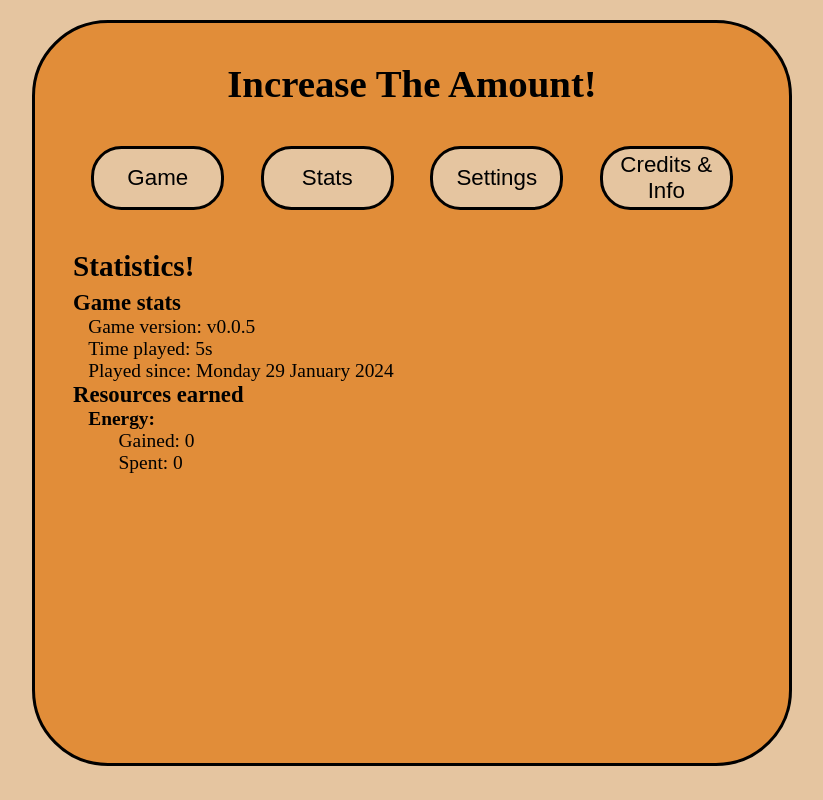
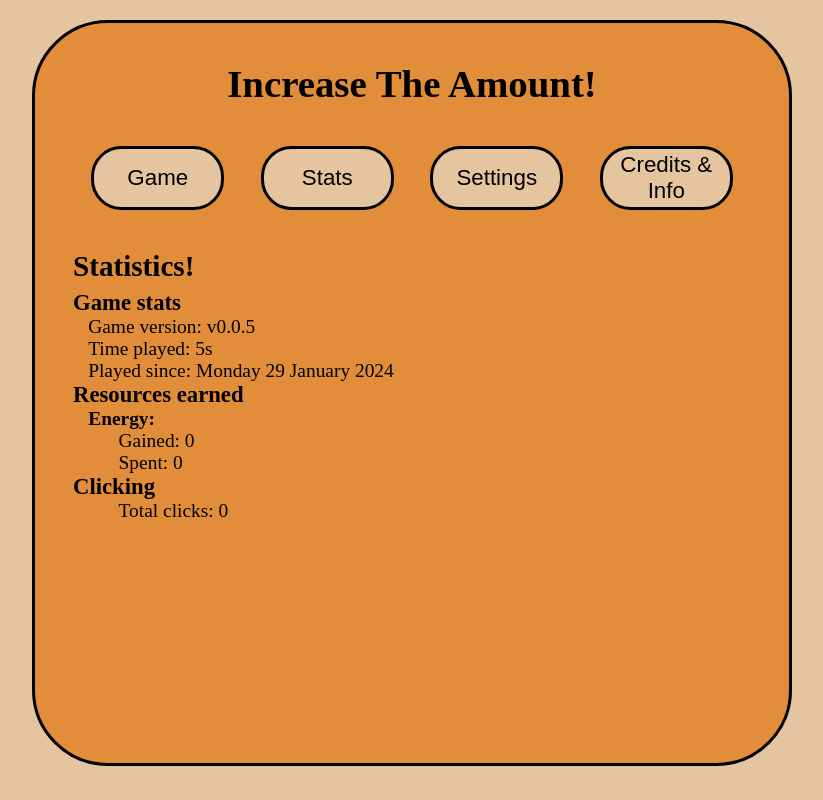
Before and after one commit to steve2116/ita, a Vue app: page / in a window 1280 px wide. Both pictures are taken after a click on the button "Stats". Shown: the whole page, without its empty margins (228-1051 px from the left). Built offline with nearby package versions, Linux system fonts and the light colour scheme.

Commit message:
More shop items added. Game flow checked and balanced up to 'exist-1'

```diff
--- a/src/components/Game.vue
+++ b/src/components/Game.vue
@@ -64,8 +64,17 @@
       />
 
       <template v-else-if="tab === 'credits-info'"
-        ><p>Me ( github.com/steve2116 )</p></template
-      >
+        ><p>The game takes 35 minutes to fully complete.</p>
+        <br />
+        <p>
+          Updates will not be frequent but will be coming. Any ideas are
+          welcome!
+        </p>
+        <br />
+        <p>My first attempt at making a game. I hope you enjoy it!</p>
+        <br />
+        <p>Me is: (Discord, Github as steve2116)</p>
+      </template>
       <template v-else
         >How... nevermind, please report a bug. Somehow you made it onto tab [
         {{ tab }} ]</template
@@ -474,90 +483,71 @@ export default {
     cheatEnergy() {
       const { resources } = this.gameData;
       const add =
-        resources.energy > 0 ? resources.energy : 20 - resources.energy;
+        resources.energy > 19 ? resources.energy : 20 - resources.energy;
       resources.energy += add;
       this.gameStats.resources.energy.gained.clicks += add;
       this.gameStats.clicks++;
     },
     cheatTick(tick) {
       const { skills, resources } = this.gameData;
+      const stats = this.gameStats.resources;
       switch (tick) {
         case "air": {
+          const flora = this.tick.onTickFuncs.flora;
+          const rodent = this.tick.onTickFuncs.rodent;
+          const tickRate = this.tick.tickRate;
+          if (flora) {
+            function flor() {
+              if (flora.progress < 120000) flora.progress += 2000;
+              else setTimeout(flor, tickRate);
+            }
+            flor();
+          }
+          if (rodent) {
+            function roden() {
+              if (rodent.progress < 600000) rodent.progress += 2000;
+              else setTimeout(roden, tickRate);
+            }
+            roden();
+          }
           airTick(this.getInfo).func({
             energy: {
               get current() {
                 return resources.energy;
               },
-              next(val) {
-                if (typeof val === "number") resources.energy = val;
-                else resources.energy = val(resources.energy);
+              set current(val) {
+                resources.energy = val;
+              },
+              add(vals) {
+                resources.energy += (vals.gain || 0) - (vals.loss || 0);
+                stats.energy.gained.air += vals.gain || 0;
+                stats.energy.lost.air += vals.loss || 0;
               },
             },
             air: {
               get current() {
                 return skills.air;
               },
-              next(val) {
-                if (typeof val === "number") skills.air = val;
-                else skills.air = val(skills.air);
+              set current(val) {
+                skills.air = val;
+              },
+              add(vals) {
+                skills.air += (vals.gain || 0) - (vals.loss || 0);
               },
             },
           });
           break;
         }
         case "flora": {
-          floraTick(this.getInfo).func({
-            energy: {
-              get current() {
-                return resources.energy;
-              },
-              next(val) {
-                if (typeof val === "number") resources.energy = val;
-                else resources.energy = val(resources.energy);
-              },
-            },
-            flora: {
-              get current() {
-                return skills.flora;
-              },
-              next(val) {
-                if (typeof val === "number") skills.flora = val;
-                else skills.flora = val(skills.flora);
-              },
-            },
-          });
+          for (let i = 0; i < 60; i++) {
+            this.cheatTick("air");
+          }
           break;
         }
         case "rodent": {
-          rodentTick(this.getInfo).func({
-            energy: {
-              get current() {
-                return resources.energy;
-              },
-              next(val) {
-                if (typeof val === "number") resources.energy = val;
-                else resources.energy = val(resources.energy);
-              },
-            },
-            mass: {
-              get current() {
-                return resources.mass;
-              },
-              next(val) {
-                if (typeof val === "number") resources.mass = val;
-                else resources.mass = val(resources.mass);
-              },
-            },
-            rodent: {
-              get current() {
-                return skills.rodent;
-              },
-              next(val) {
-                if (typeof val === "number") skills.rodent = val;
-                else skills.rodent = val(skills.rodent);
-              },
-            },
-          });
+          for (let i = 0; i < 5; i++) {
+            this.cheatTick("flora");
+          }
           break;
         }
         default: {
--- a/src/components/Game/Shop.vue
+++ b/src/components/Game/Shop.vue
@@ -107,7 +107,7 @@ export default {
           price: { energy: 100 },
           description:
             "Through repeated practice, you have gotten better at controlling your lungs.",
-          effect: "Air gain +50%. Air cost -2e",
+          effect: "Air gain +10%. Air cost -2e",
         },
         "lungs-2": {
           name: "Deep breaths",
@@ -116,34 +116,52 @@ export default {
           price: { energy: 750 },
           description:
             "You have learned to take deep breaths, allowing you to absorb more air.",
-          effect: "Air gain +100%. Air cost -3e",
+          effect: "Air gain +30%. Air cost -3e",
         },
         "lungs-3": {
           name: "Efficient breaths",
           view: { air: 50 },
-          unlock: { air: 90 },
-          price: { energy: 10000 },
+          unlock: { air: 85 },
+          price: { energy: 6500 },
           description:
             "You have learned to take efficient breaths, allowing you to absorb even more air.",
-          effect: "Air gain +150%. Air cost -3e",
+          effect: "Air gain +50%. Air cost -3e",
         },
         "lungs-4": {
           name: "Breathing techniques",
           view: { air: 100 },
-          unlock: { air: 125, flora: 1 },
-          price: { energy: 15000 },
+          unlock: { air: 130, flora: 2 },
+          price: { energy: 10000 },
           description:
-            "Being in the presence of the fauna for so long, you have observed how they breathe.",
-          effect: "Air gain +200%. Air softcap x1.2",
+            "As you start noticing the fauna around you more, you observe how they breathe.",
+          effect: "Air gain +75%. Air softcap x1.2",
         },
         "lungs-5": {
           name: "Breathing mastery",
-          view: { air: 130, flora: 3 },
-          unlock: { air: 300, flora: 5 },
+          view: { air: 250, flora: 3 },
+          unlock: { air: 450, flora: 7 },
           price: { energy: 50000 },
           description:
             "Breathing has become natural to you, you don't even have to think about it.",
-          effect: "Air gain +300%. Air softcap x2",
+          effect: "Air gain +125%. Air softcap x2",
+        },
+        "lungs-6": {
+          name: "Advanced breathing",
+          view: { air: 1000, flora: 3 },
+          unlock: { air: 1500, flora: 7, rodent: 2 },
+          price: { energy: 2000000 },
+          description:
+            "After catching your first prey, you have learned to make each breath count.",
+          effect: "Air gain +200%. Air softcap exponent +0.02",
+        },
+        "lungs-7": {
+          name: "Basic breathing",
+          view: { air: 2000, flora: 3 },
+          unlock: { air: 3500, flora: 30, rodent: 5 },
+          price: { energy: 5000000 },
+          description: "Back to the basics. Breathe in, breathe out.",
+          effect:
+            "Air gain +300%. Air softcap x2.5. Air softcap exponent +0.03",
         },
         "nose-1": {
           name: "Sensitive nose",
@@ -152,26 +170,71 @@ export default {
           price: { energy: 15000 },
           description:
             "You have developed a sensitive nose, allowing you to detect more flora.",
-          effect: "Flora gain +50%. Flora cost -150e",
+          effect: "Flora gain +20%. Flora cost -150e",
         },
         "nose-2": {
           name: "Discerning nose",
-          view: { flora: 3 },
+          view: { flora: 4 },
           unlock: { flora: 5 },
-          price: { energy: 50000 },
+          price: { energy: 35000 },
           description:
             "You have developed a discerning nose, allowing you to detect even more flora.",
-          effect: "Flora gain +100%. Flora cost -200e",
+          effect: "Flora gain +50%. Flora cost -200e",
         },
         "nose-3": {
           name: "Discriminating nose",
-          view: { flora: 5 },
-          unlock: { flora: 10 },
+          view: { air: 350, flora: 6 },
+          unlock: { flora: 9 },
           price: { energy: 100000 },
           description:
             "You have developed a discriminating nose, enabling you to discern most flora between each other.",
-          effect: "Flora gain +150%. Flora cost -250e",
+          effect: "Flora gain +90%. Flora cost -250e",
         },
+        "nose-4": {
+          name: "Expanded olfactory receptors",
+          view: { air: 800, flora: 12 },
+          unlock: { flora: 15 },
+          price: { energy: 300000 },
+          description:
+            "Your exposure to the local flora has increased the number of smells you can recognise.",
+          effect: "Air softcap x1.25. Flora gain +150%",
+        },
+        "nose-5": {
+          name: "Big nose",
+          view: { air: 1200, flora: 20 },
+          unlock: { flora: 25, rodent: 2 },
+          price: { energy: 3500000 },
+          description: "Bigger nose -> more smells.",
+          effect: "Air softcap x1.35. Flora gain +220%",
+        },
+        "claws-1": {
+          name: "Longer nails",
+          view: { flora: 16, rodent: 1 },
+          unlock: { flora: 20, rodent: 2 },
+          price: { energy: 500000 },
+          description:
+            "Having seen other animals use their claws when hunting, you decide to grow yours out.",
+          effect: "Rodent gain +10%. Rodent cost -50,000e",
+        },
+        "claws-2": {
+          name: "Sharper nails",
+          view: { flora: 16, rodent: 2 },
+          unlock: { flora: 20, rodent: 4 },
+          price: { energy: 10000000 },
+          description:
+            "Having seen the effectiveness of longer claws, you sharpen them as well.",
+          effect: "Rodent gain +20%. Rodent cost -50,000e",
+        },
+        "mouth-1": {
+          name: "Dual passageway",
+          view: { air: 600, flora: 10 },
+          unlock: { air: 750, flora: 12, rodent: 1 },
+          price: { energy: 200000 },
+          description:
+            "Through exerting effort to search for food, you have realised you can breathe through your mouth as well as your nose.",
+          effect: "Air gain x1.1. Air softcap x1.5. Flora gain x1.1",
+        },
+        // 930 air, 15 flora, 1 rodent
         "exist-1": {
           name: "Increased presence",
           view: { air: 1, flora: 1, rodent: 1 },
@@ -256,19 +319,22 @@ export default {
   mounted() {
     if (!this.beat.val) {
       const timer = setInterval(() => {
-        if (this.ownedItems.length === Object.keys(this.items).length) {
+        if (this.ownedItems.includes("exist-1")) {
           clearInterval(timer);
           this.beat.val = true;
-          showNotification("You bought everything! Congratulations!");
+          showNotification(
+            "You have exerted your existence on the world! Congratulations!",
+            6500
+          );
           showNotification(
             "For now this is the end of the game, but feel free to keep playing!",
-            6000
+            6500
           );
           showNotification(
-            "Please note that game data will be reset when the beta version of the game (v0.1.0) is released.",
-            10000
+            "The next update will include a prestige system, so please be aware that most progress will be reset upon prestiging.",
+            12000
           );
-          showNotification("Thanks for playing!");
+          showNotification("Thanks for playing!", 7000);
         }
       }, 500);
     }
@@ -279,7 +345,7 @@ export default {
 <style scoped>
 button {
   box-sizing: content-box;
-  height: calc(var(--un) * 7);
+  height: calc(var(--un) * 10);
   width: calc(var(--un) * 20);
   margin: calc(var(--un) * 0.2);
   padding: calc(var(--un) * 1);
--- a/src/components/Game/tStats.vue
+++ b/src/components/Game/tStats.vue
@@ -79,13 +79,14 @@
       </section>
     </section>
   </section>
-  <section v-if="clicking.energy > 1">
+  <section>
     <h3>Clicking</h3>
     <section class="click-info three">
-      <p>Energy per click: {{ clicking.energy }}</p>
+      <p>Total clicks: {{ clicking.clicks }}</p>
+      <p v-if="clicking.energy > 1">Energy per click: {{ clicking.energy }}</p>
+      <template v-else />
     </section>
   </section>
-  <template v-else />
   <section v-if="Object.keys(skills).length > 0">
     <h3>Skills</h3>
     <section
@@ -160,6 +161,7 @@ export default {
   data() {
     return {
       clicking: {
+        clicks: 0,
         energy: 0,
       },
       /** @type {{[resource: string]: {[key in ("gained" | "lost")]: {[type: string]: number}}}} */
@@ -202,6 +204,7 @@ export default {
           const getInfo = thisRef.getInfo;
           const { gameData, gameStats } = thisRef;
           const { resources, clicking, skills } = thisRef;
+          clicking.clicks = gameStats.clicks;
           thisRef.timePlayed = Math.round(gameStats.time.online);
           thisRef.playedSince = new Date(
             gameStats.time.playedSince
--- a/src/elements/notification.vue
+++ b/src/elements/notification.vue
@@ -100,7 +100,7 @@ export default {
 
 <style scoped>
 #notification {
-  position: absolute;
+  position: fixed;
   top: 0;
   left: 0;
   height: 0;
@@ -109,6 +109,8 @@ export default {
   border: none;
   margin: 0;
   padding: 0;
+  pointer-events: none;
+  z-index: 999;
 }
 .container {
   position: relative;
--- a/src/utils.js
+++ b/src/utils.js
@@ -296,19 +296,29 @@ class Information {
   get airMulti() {
     let multi = 1;
     if (this.evolutions.items.includes("lungs-1")) {
+      multi += 0.1;
+    }
+    if (this.evolutions.items.includes("lungs-2")) {
+      multi += 0.3;
+    }
+    if (this.evolutions.items.includes("lungs-3")) {
       multi += 0.5;
     }
-    if (this.evolutions.items.includes("lungs-2")) {
-      multi += 1;
+    if (this.evolutions.items.includes("lungs-4")) {
+      multi += 0.75;
     }
-    if (this.evolutions.items.includes("lungs-3")) {
-      multi += 1.5;
+    if (this.evolutions.items.includes("lungs-5")) {
+      multi += 1.25;
     }
-    if (this.evolutions.items.includes("lungs-4")) {
+    if (this.evolutions.items.includes("lungs-6")) {
       multi += 2;
     }
-    if (this.evolutions.items.includes("lungs-5")) {
+    if (this.evolutions.items.includes("lungs-7")) {
       multi += 3;
+    }
+
+    if (this.evolutions.items.includes("mouth-1")) {
+      multi *= 1.1;
     }
     return multi;
   }
@@ -321,11 +331,30 @@ class Information {
     if (this.evolutions.items.includes("lungs-5")) {
       softcap *= 2;
     }
+    if (this.evolutions.items.includes("lungs-7")) {
+      softcap *= 2.5;
+    }
+    if (this.evolutions.items.includes("nose-4")) {
+      softcap *= 1.25;
+    }
+    if (this.evolutions.items.includes("nose-5")) {
+      softcap *= 1.3;
+    }
+    if (this.evolutions.items.includes("mouth-1")) {
+      softcap *= 1.5;
+    }
     return softcap;
   }
 
   airCap({ energy }) {
-    return { energy: Math.floor(energy ** 0.5 / 2) };
+    let exp = 0.5;
+    if (this.evolutions.items.includes("lungs-6")) {
+      exp += 0.02;
+    }
+    if (this.evolutions.items.includes("lungs-7")) {
+      exp += 0.03;
+    }
+    return { energy: Math.floor(energy ** exp / 2) };
   }
 
   get airTime() {
@@ -375,13 +404,23 @@ class Information {
   get floraMulti() {
     let multi = 1;
     if (this.evolutions.items.includes("nose-1")) {
+      multi += 0.2;
+    }
+    if (this.evolutions.items.includes("nose-2")) {
       multi += 0.5;
     }
-    if (this.evolutions.items.includes("nose-2")) {
-      multi += 1;
+    if (this.evolutions.items.includes("nose-3")) {
+      multi += 0.9;
     }
-    if (this.evolutions.items.includes("nose-3")) {
+    if (this.evolutions.items.includes("nose-4")) {
       multi += 1.5;
+    }
+    if (this.evolutions.items.includes("nose-5")) {
+      multi += 2.2;
+    }
+
+    if (this.evolutions.items.includes("mouth-1")) {
+      multi *= 1.1;
     }
     return multi;
   }
@@ -428,11 +467,23 @@ class Information {
   get rodentCost() {
     let energy = rodentBaseInfo.energyCost;
     let mass = rodentBaseInfo.massCost;
+    if (this.evolutions.items.includes("claws-1")) {
+      energy -= 50000;
+    }
+    if (this.evolutions.items.includes("claws-2")) {
+      energy -= 50000;
+    }
     return { energy, mass };
   }
 
   get rodentMulti() {
     let multi = 1;
+    if (this.evolutions.items.includes("claws-1")) {
+      multi += 0.1;
+    }
+    if (this.evolutions.items.includes("claws-2")) {
+      multi += 0.2;
+    }
     return multi;
   }
 
```
Also changed, not shown: src/components/Game/tGame.vue (+10 -2 lines).
